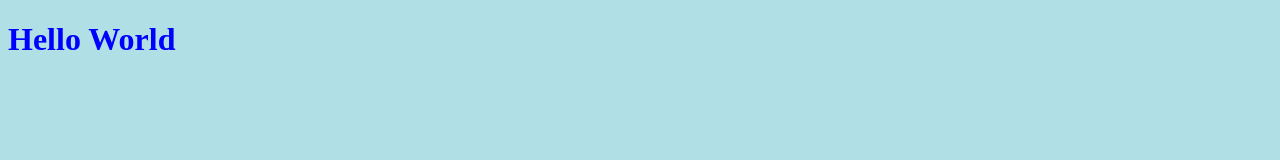
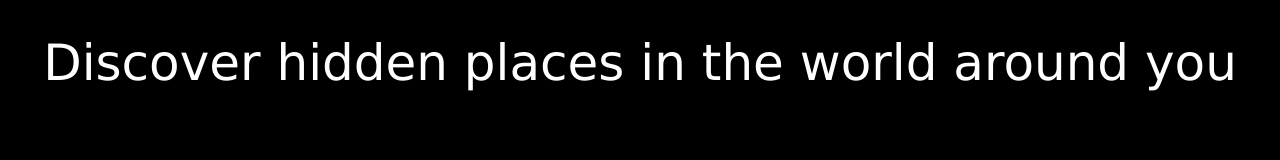
Before and after one commit to pat2j/pat2j.github.io, a plain HTML site: page excursion/index.html in a window 1280 px wide. Drawn offline with Linux system fonts and the light colour scheme.

Commit message:
Add boilerplate HTML and begin page content

```diff
--- a/excursion/index.html
+++ b/excursion/index.html
@@ -1,16 +1,12 @@
 <!DOCTYPE html>
 <html>
 <head>
-<title> Main Page </title>
-<style>
-body {background-color: powderblue;}
-h1   {color: blue;}
-p    {color: red;}
-</style>
+  <title> Main Page </title>
+  <link href="./resources/css/style.css" type="text/css" rel="stylesheet">
 </head>
 
 <body>
-  <h1> Hello World </h1>
+  <h1> Discover hidden places in the world around you </h1>
 </body>
 
 </html>
--- /dev/null
+++ b/excursion/resources/css/style.css
@@ -0,0 +1,11 @@
+html {
+  font-family: Verdana;
+  background-color: black;
+}
+
+h1 {
+  font-size: 50px;
+  font-weight: normal;
+  color: white;
+  text-align: center;
+}
```
Also changed, not shown: excursion/resources/style.css (deleted), 1 other file.
